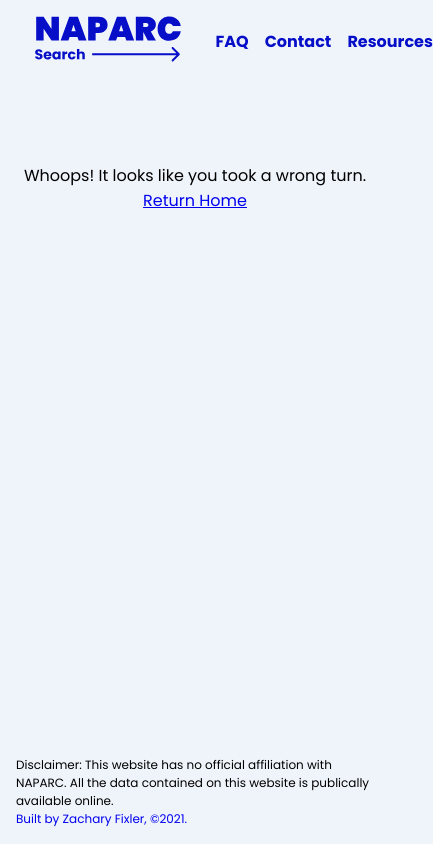
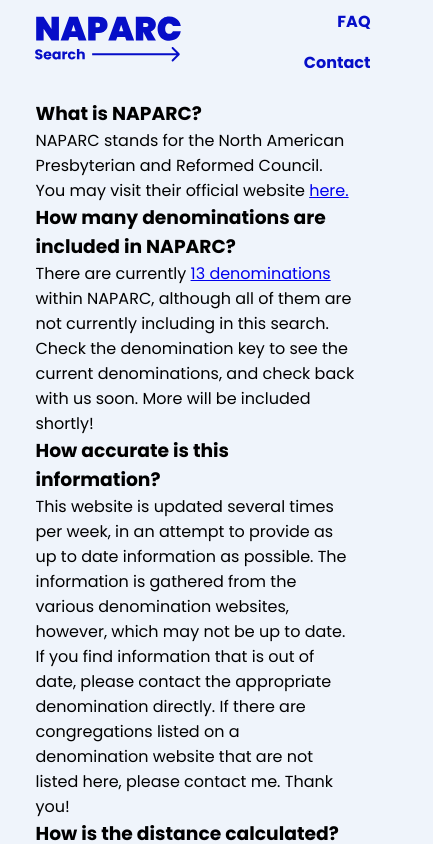
Before and after one commit to zfixler/naparc-next, a Next.js app: page /faq in a window 390 px wide. Before the commit this address had no page. Shown: the top 844 px of the page, 433 px wide, since content can reach past the window. Built offline with nearby package versions, Linux system fonts and the light colour scheme.

Commit message:
fixed some mobile styling, started working on suggestion box

```diff
--- a/assets/icons/index.js
+++ b/assets/icons/index.js
@@ -2,3 +2,4 @@
 export { default as SettingsIcon } from './settings';
 export { default as CloseIcon } from './close';
 export { default as NaparcLogo } from './naparc-logo';
+export { default as Pin } from './map-pin';
--- /dev/null
+++ b/assets/icons/map-pin.js
@@ -0,0 +1,33 @@
+import React from 'react';
+
+function pin({ width, height, color, className }) {
+	return (
+		<svg
+			enable-background="new 0 0 126 95.36"
+			width={width}
+			height={height}
+			version="1.1"
+			viewBox="0 0 126 95.36"
+			xmlns="http://www.w3.org/2000/svg">
+			<g stroke-miterlimit="10">
+				<path
+					d="m77.85 32.641c0 3.947-5.508 14.63-9.125 24.591-3.803 10.476-5.725 20.148-5.725 20.148s-1.932-9.655-5.741-20.148c-3.611-9.948-9.109-20.65-9.109-24.591 0-8.097 6.648-14.661 14.85-14.661s14.85 6.564 14.85 14.661z"
+					stroke={color}
+					strokeWidth=".1268"
+					fill={color}
+				/>
+				<ellipse
+					cx="63"
+					cy="32.446"
+					rx="6.697"
+					ry="6.875"
+					stroke="#fff"
+					strokeWidth="2.75"
+					fill={color}
+				/>
+			</g>
+		</svg>
+	);
+}
+
+export default pin;
--- a/components/Header.js
+++ b/components/Header.js
@@ -12,9 +12,8 @@
 				</a>
 			</Link>
 			<nav>
-				<Link href="/about">FAQ</Link>
+				<Link href="/faq">FAQ</Link>
 				<Link href="/contact">Contact</Link>
-				<Link href="/about">Resources</Link>
 			</nav>
 		</HeaderContainer>
 	);
--- a/components/styled/App.styled.js
+++ b/components/styled/App.styled.js
@@ -1,9 +1,13 @@
-import styled from "styled-components";
+import styled from 'styled-components';
 
 export const AppWrapper = styled.div`
-    display: flex;
-    flex-direction: column;
-    justify-content: space-between;
-    height: 100vh;
+	display: flex;
+	flex-direction: column;
+	justify-content: space-between;
+	height: 100vh;
 `;
-export const AppContent = styled.main``;
+export const AppContent = styled.main`
+	padding: 0 1em;
+	margin: 0 auto;
+	width: min(90%, 1200px);
+`;
--- a/components/styled/Header.styled.js
+++ b/components/styled/Header.styled.js
@@ -9,7 +9,13 @@
 
     nav {
         display: flex;
+        flex-direction: column;
+        align-items: flex-end;
         gap: 1em;
+
+        @media (min-width: 40em){
+            flex-direction: row;
+        }
     }
 
     a {
--- /dev/null
+++ b/components/styled/Pages.styled.js
@@ -0,0 +1,5 @@
+import styled from "styled-components";
+
+export const Page = styled.article`
+    padding: 1em;
+`;
--- a/components/styled/Pagination.styled.js
+++ b/components/styled/Pagination.styled.js
@@ -3,15 +3,20 @@
 export const PageLinks = styled.div`
     width: fit-content;
     margin: 2em auto;
+
+    &:last-of-type {
+        margin-top: 3em;
+    }
 `;
 
 export const PageButton = styled.button`
         background-color: ${({current}) => current ? 'var(--blue)' : 'var(--white)'};
         color: ${({current}) => current ? 'var(--white)' : 'var(--blue)'};
-        margin: 0 .5em;
+        margin: 0 .5em .5em;
         border: none;
-        padding: .5em;
+        padding: .75em 1em;
         border-radius: 3px;
         box-shadow: var(--box-shadow);
         cursor: pointer;
+
 `;
--- a/components/styled/ResultCard.styled.js
+++ b/components/styled/ResultCard.styled.js
@@ -5,8 +5,8 @@
 	padding: 1em;
 	border-radius: 8px;
 	box-shadow: var(--box-shadow);
-	width: 450px;
-	max-width: 90%;
+	width: min(450px, 85vw);
+	margin: 0 auto;
 	height: 95%;
 	display: flex;
 	flex-direction: column;
@@ -18,6 +18,10 @@
 		color: var(--blue);
 		text-transform: uppercase;
 		text-align: center;
+	}
+
+	header {
+		gap: 0;
 	}
 
 	a {
--- a/components/styled/Search.styled.js
+++ b/components/styled/Search.styled.js
@@ -25,15 +25,19 @@
 export const InputWrapper = styled.div`
 	display: flex;
 	align-items: center;
-    padding: .25em .5em;
+	padding: 0.25em 0.5em;
 	background-color: var(--white);
 	border-radius: 8px;
 	box-shadow: var(--box-shadow);
+	max-width: 100%;
+	position: relative;
 
 	input {
 		border: none;
-        padding: .5em 1em;
+		padding: 0.5em 1em;
 		background-color: var(--white);
+		font-size: 1.1rem;
+		max-width: 100%;
 	}
 
 	input:focus {
@@ -41,18 +45,61 @@
 	}
 `;
 
+export const Suggestions = styled.div`
+	position: absolute;
+	background-color: var(--white);
+	box-shadow: var(--box-shadow);
+	border-radius: 8px;
+	top: 3.5em;
+	width: 98%;
+
+	p {
+		margin: 0 0.5em;
+        padding: 0.25em 0.5em;
+		text-align: start;
+		display: flex;
+		align-items: center;
+		margin: 0;
+		cursor: pointer;
+
+        &:first-of-type {
+            padding-top: .25em;
+
+            &:hover {
+                border-radius: 8px 8px 0 0;
+            }
+        }
+
+        &:last-of-type {
+            padding-bottom: .25em;
+
+            &:hover {
+                border-radius: 0 0 8px 8px;
+            }
+        }
+
+		&:hover,
+		:focus-visible {
+			background-color: #d9dbff;
+			color: #3f51b5;
+		}
+	}
+`;
+
 export const Button = styled.button`
-    padding: .25em .5em;
-    margin: 0 .5em;
+	font-size: 1.1rem;
+	padding: 0.25em 0.5em;
+	margin: 0 0.5em;
 	background-color: var(--blue);
 	color: var(--white);
 	border: none;
 	border-radius: 8px;
 	box-shadow: var(--box-shadow);
 	cursor: pointer;
-    transition: all .3s ease;
+	transition: all 0.3s ease;
 
-    &:hover, :focus {
+	&:hover,
+	:focus {
 		background-color: var(--white);
 		color: black;
 	}
@@ -65,10 +112,10 @@
 	width: 100%;
 	background-color: var(--white);
 	padding: 2em 1em;
-    display: ${({open}) => open ? 'flex' : 'none'};
+	display: ${({ open }) => (open ? 'flex' : 'none')};
 	justify-content: space-between;
 	flex-wrap: wrap;
-    gap: .5em;
+	gap: 0.5em;
 	border-radius: 8px;
 	box-shadow: var(--box-shadow);
 	z-index: 50;
@@ -76,12 +123,12 @@
 	.settingsTitle {
 		color: var(--blue);
 		font-weight: bold;
-        padding-bottom: .5em;
+		padding-bottom: 0.5em;
 	}
 
 	p {
 		text-decoration: underline;
-        margin-top: .5em;
+		margin-top: 0.5em;
 		cursor: pointer;
 	}
 
--- /dev/null
+++ b/pages/faq.js
@@ -0,0 +1,51 @@
+import React from 'react';
+import { Page } from '../components/styled/Pages.styled';
+
+function Faq() {
+	return (
+		<Page>
+			<h3>What is NAPARC?</h3>
+			<p>
+				NAPARC stands for the North American Presbyterian and Reformed Council.
+				You may visit their official website{' '}
+				<a href="https://naparc.org" target="_blank" nonref="nonreferrer">
+					here.
+				</a>
+			</p>
+
+			<h3>How many denominations are included in NAPARC?</h3>
+			<p>
+				There are currently{' '}
+				<a
+					href="https://www.naparc.org/directories-2/"
+					target="_blank"
+					nonref="nonreferrer">
+					13 denominations
+				</a>{' '}
+				within NAPARC, although all of them are not currently including in this
+				search. Check the denomination key to see the current denominations, and
+				check back with us soon. More will be included shortly!
+			</p>
+
+			<h3>How accurate is this information?</h3>
+			<p>
+				This website is updated several times per week, in an attempt to provide
+				as up to date information as possible. The information is gathered from
+				the various denomination websites, however, which may not be up to date.
+				If you find information that is out of date, please contact the
+				appropriate denomination directly. If there are congregations listed on
+				a denomination website that are not listed here, please contact me.
+				Thank you!
+			</p>
+
+			<h3>How is the distance calculated?</h3>
+			<p>
+				The distance is calculated straight from longitude and latitude points,
+				or "as the crow flies". This will not necessarily be accurate for
+				travelling miles, unless of course you are a crow.
+			</p>
+		</Page>
+	);
+}
+
+export default Faq;
--- a/styles/GlobalStyle.js
+++ b/styles/GlobalStyle.js
@@ -1,6 +1,14 @@
 import { createGlobalStyle } from 'styled-components';
 
 const GlobalStyle = createGlobalStyle`
+        html {
+          font-size: 100%;
+
+        @media (min-width: 40em){
+            font-size: 112.5%;
+        }
+    }
+
     :root {
         --font-family: 'Poppins', sans-serif;
 
@@ -10,23 +18,32 @@
         --white: #fff;
         --blue: #060EC8;
 
+
+
         --box-shadow: rgba(100, 100, 111, 0.2) 0px 7px 29px 0px;
+        /* Typography */
+
+        --fs-h1: 2.488rem;
+        --fs-h2: 2.074rem;
+        --fs-h3: 1.728rem;
+        --fs-h4: 1.44rem;
+        --fs-h5: 1.2rem;
+        --fs-small: 0.833rem;
+
     }
 
     html, body, * {
         margin: 0;
         padding: 0;
         font-family: var(--font-family);
+
     }
 
-    body {
+
+    html, body {
         background-color: var(--alice);
-    }
-
-    main {
-        padding: 0 1em;
-        width: min(90%, 1200px);
-        margin: 0 auto;
+        height: 100%;
+        width: 100%;
     }
 
     header {
```
Also changed, not shown: components/Search.js (+7 -4 lines). Lines whose indentation alone changed are shown as unchanged.
